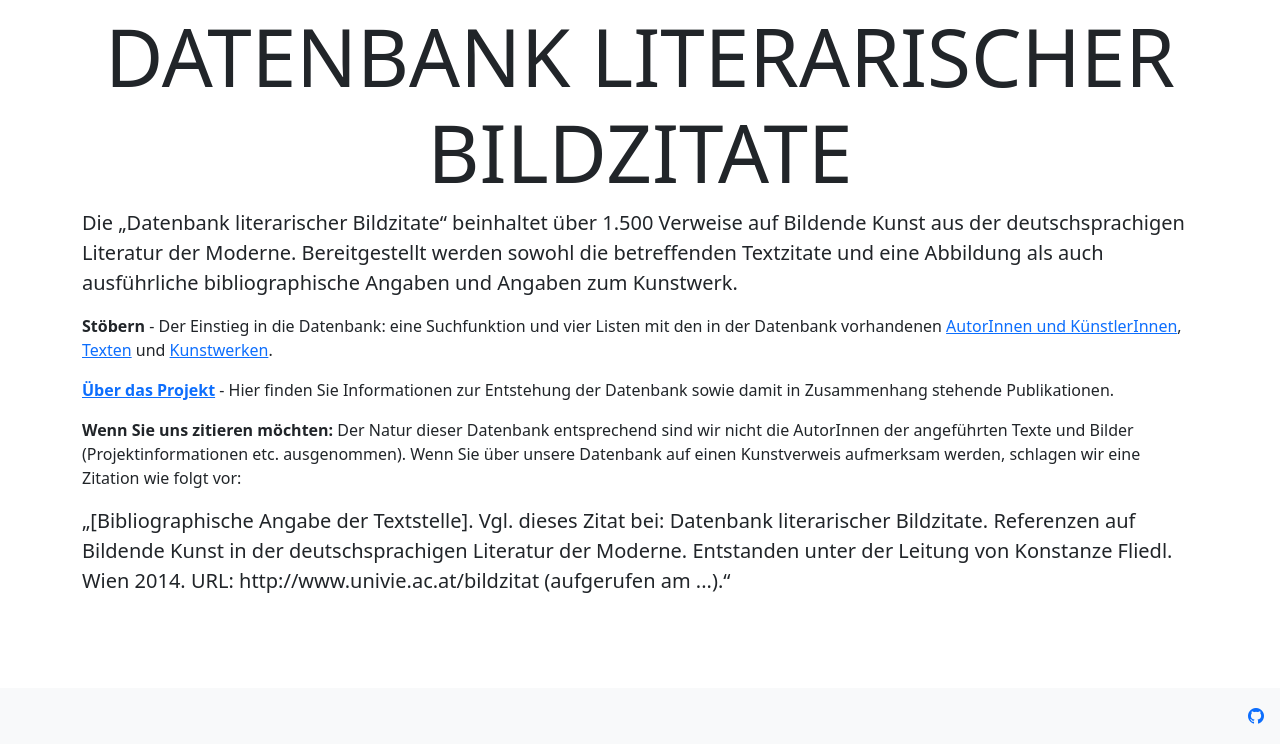
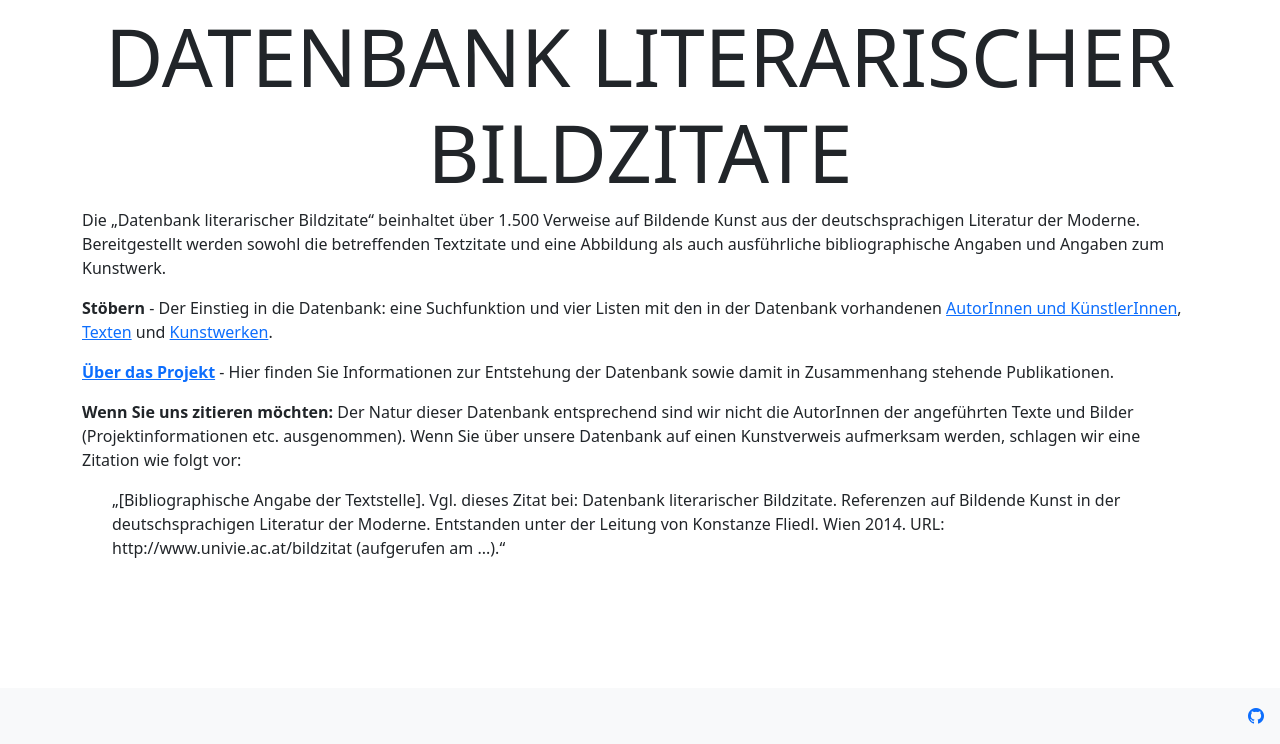
Before and after one commit to acdh-oeaw/bildzitate, a Django app: page / in a window 1280 px wide. Shown: the part 56-800 px from the top of the page. Run offline with Django 3.2, Linux system fonts and the light colour scheme.

Commit message:
Update index.html

```diff
--- a/webpage/templates/webpage/index.html
+++ b/webpage/templates/webpage/index.html
@@ -6,7 +6,7 @@
 
 <div class="container pt-2">
     <h1 class="display-1 text-center">DATENBANK LITERARISCHER BILDZITATE</h2>
-        <p class="lead">Die „Datenbank literarischer Bildzitate“ beinhaltet über 1.500 Verweise
+        <p>Die „Datenbank literarischer Bildzitate“ beinhaltet über 1.500 Verweise
             auf Bildende Kunst aus der deutschsprachigen Literatur der Moderne. Bereitgestellt werden sowohl die
             betreffenden
             Textzitate und eine Abbildung als auch ausführliche bibliographische Angaben und Angaben zum Kunstwerk.</p>
@@ -18,12 +18,12 @@
             entsprechend sind wir nicht die AutorInnen der angeführten Texte und Bilder (Projektinformationen etc.
             ausgenommen). Wenn Sie über unsere Datenbank auf einen Kunstverweis aufmerksam werden, schlagen wir eine
             Zitation wie folgt vor:</p>
-            <blockquote class="blockquote">
+            <p style="margin: 0px 30px;">
                 „[Bibliographische Angabe der Textstelle]. Vgl. dieses Zitat bei: Datenbank
             literarischer Bildzitate. Referenzen auf Bildende Kunst in der deutschsprachigen Literatur der Moderne.
             Entstanden
             unter der Leitung von Konstanze Fliedl. Wien 2014. URL: http://www.univie.ac.at/bildzitat (aufgerufen am
-            ...).“</blockquote>
+            ...).“</p>
 </div>
 
 
```
